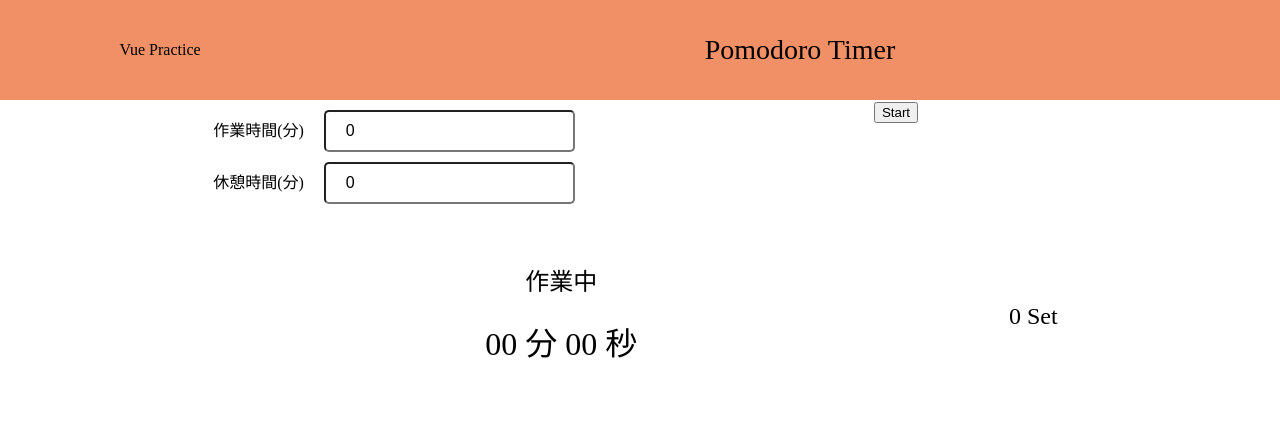
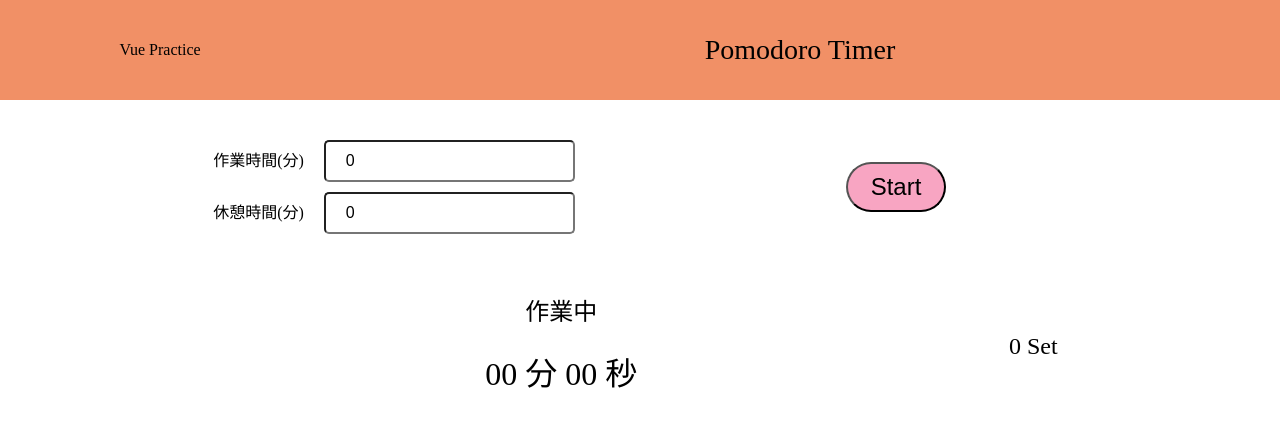
Before and after one commit to mitsu0616/vue-practice, a Vue app: page /pomodoro in a window 1280 px wide. Shown: the top 426 px of the page. Built offline with nearby package versions, Linux system fonts and the light colour scheme.

Commit message:
ボタンにスタイルを適用

```diff
--- a/src/components/PomodoroTimer/Config.vue
+++ b/src/components/PomodoroTimer/Config.vue
@@ -99,6 +99,13 @@ const changeWorkTime = () => {
   .col-right {
     width: 50%;
     text-align: center;
+    padding-top: 30px;
+  }
+
+  .col-right{
+    display: flex;
+    align-items: center;
+    justify-content: center;
   }
 
   .input {
@@ -118,4 +125,21 @@ const changeWorkTime = () => {
     }
   }
 }
+
+button {
+  width: 100px;
+  height: 50px;
+  margin: 0 20px;
+  font-size: 24px;
+  border-radius: 25px;
+  background-color: #f8a5c2;
+
+  &:hover {
+    background-color: #f78fb3
+  }
+
+  &:active {
+    background-color: #cf6a87;
+  }
+}
 </style>
```
